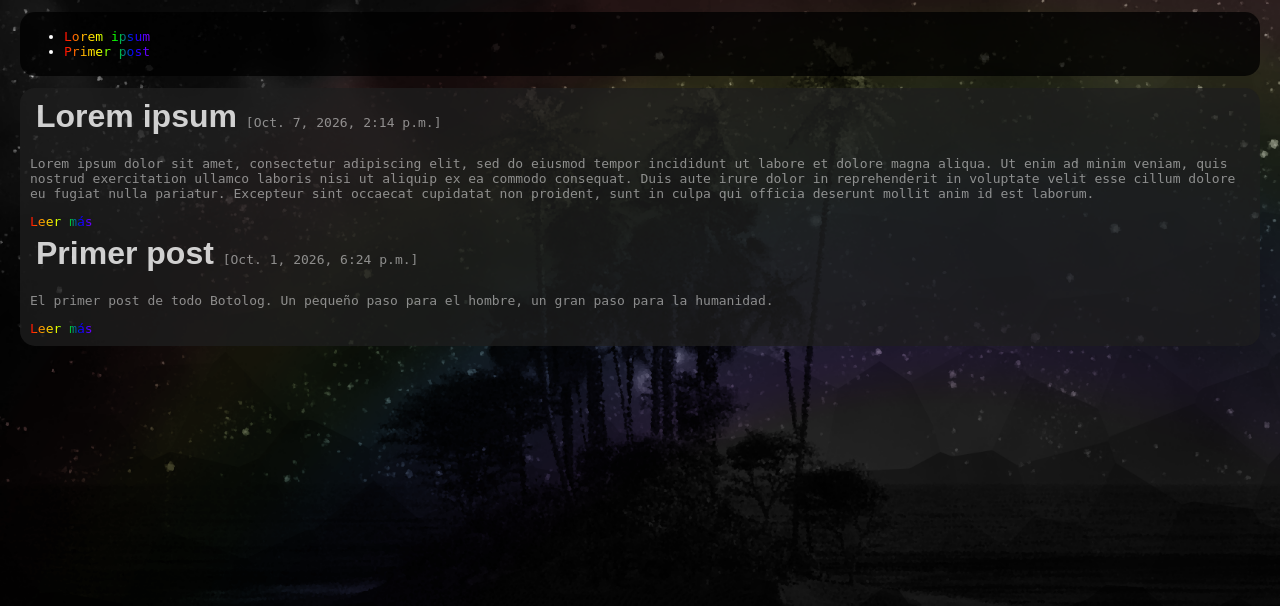
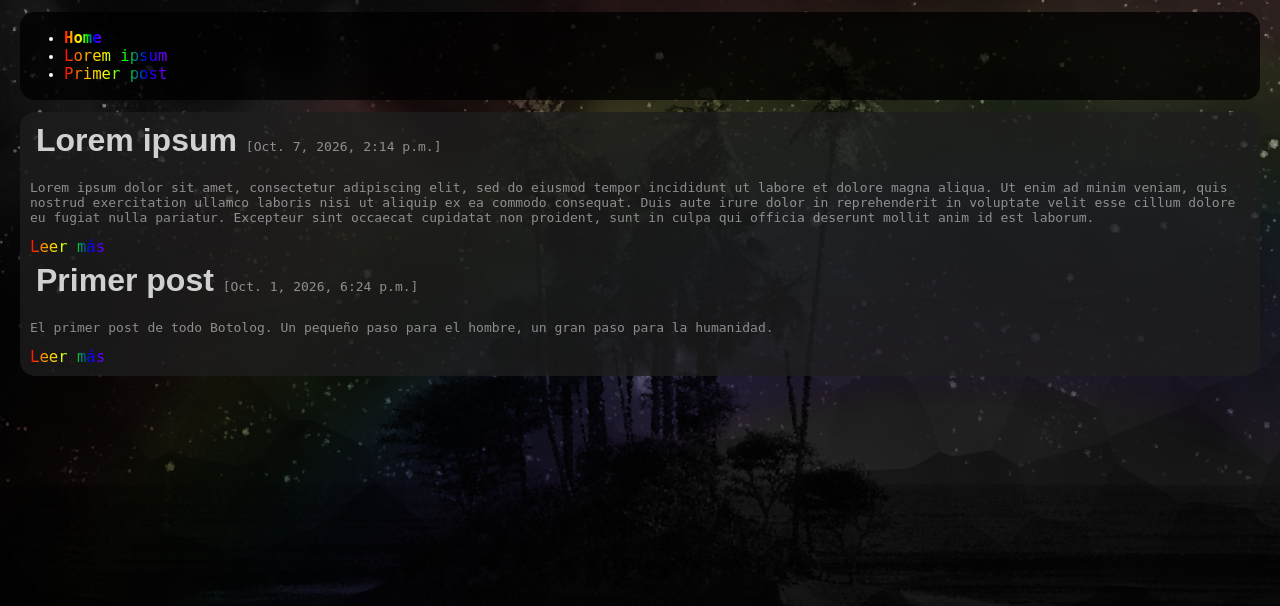
Before and after one commit to DanteRodriguezHola/Botolog, a Django app: page /blog/ in a window 1280 px wide. Shown: the top 606 px of the page. Run offline with Django 5.2, Linux system fonts and the light colour scheme; data comes from the database, SQL or seed files in the repository; both versions use the stored data as it was after the commit.

Commit message:
Vinculado el blog con el portafolio (pero no viceversa)

```diff
--- a/Website/_Blog/static/style.css
+++ b/Website/_Blog/static/style.css
@@ -91,6 +91,8 @@ a {
     background: linear-gradient(to right, #ff0000, #ffa500, #ffff00, #00ff00, #0000ff, #8000ff);
     -webkit-background-clip: text;
     -webkit-text-fill-color: transparent;
+
+    font-size: 1.2em;
 }
 
 strong {
--- a/Website/_Blog/templates/_Blog/detail.html
+++ b/Website/_Blog/templates/_Blog/detail.html
@@ -71,9 +71,6 @@
 
             </p>
 
-
-
-
         </div>
 
         {% endfor %}
--- a/Website/_Blog/templates/_Blog/index.html
+++ b/Website/_Blog/templates/_Blog/index.html
@@ -9,6 +9,17 @@
 {% block navegation %}
 
     <ul>
+
+        <li>
+
+            <a href = '{% url "portfolio:index" %}'
+            target = '_self'>
+
+                <strong> Home </strong>
+
+            </a>
+
+        </li>
 
         {% for post in posts %}
 
--- a/Website/_Portfolio/urls.py
+++ b/Website/_Portfolio/urls.py
@@ -1,5 +1,7 @@
 from django.urls import path
 from . import views
+
+app_name = "portfolio"
 
 urlpatterns = [
     path("", views.index, name = "index")
```
Also changed, not shown: Website/db.sqlite3.
